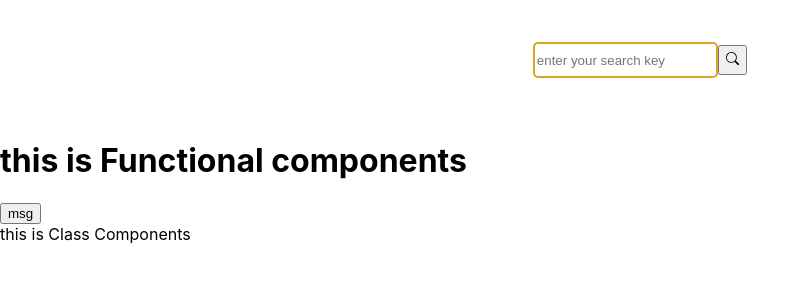
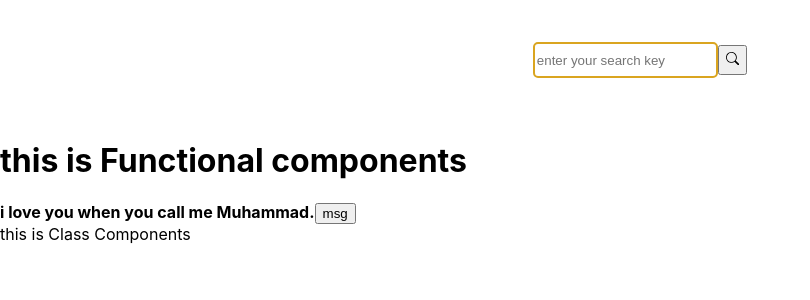
Before and after one commit to ImranKhanDev/git_test, a React (Create React App) app: page / in a window 1280 px wide. Shown: the top 300 px of the page, without its empty margins (0-810 px from the left). Built offline with nearby package versions, Linux system fonts and the light colour scheme.

Commit message:
git bold changed

```diff
--- a/src/Components/Functional.jsx
+++ b/src/Components/Functional.jsx
@@ -15,6 +15,7 @@ const Functional = () => {
       </div>
       <h1>this is Functional components</h1>
       {/* // eslint-disable-next-line no-sequences */}
+      <b>i love you when you call me Muhammad.</b>
       <button onClick={() => changeMessage()}>msg</button>
     </div>
   );
```
